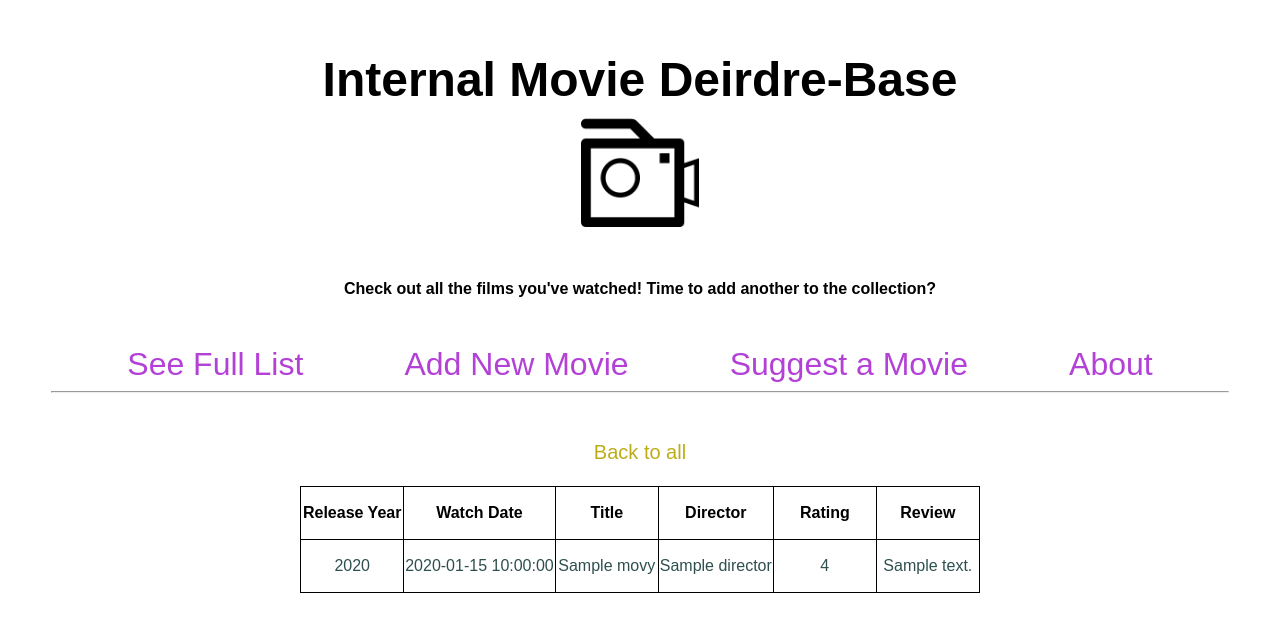
After one commit to deirdrelk/cs_361-classproject, a Flask app: page /year/archives in a window 1280 px wide. The commit adds this page. Shown: the top 632 px of the page. Run offline with Flask 2, Linux system fonts and the light colour scheme; a database or web service that is not in the repository returns one stand-in record (values such as "Sample title").

Commit message:
added different movie list views

```diff
--- a/app.py
+++ b/app.py
@@ -17,13 +17,13 @@ collection = db['movies']
 app = Flask(__name__)
 
 # homepage route, gets all films in the DB and displays them along with navigation and short intro blurb
-@app.route('/', methods=['GET'])
+@app.route('/', methods = ['GET'])
 def get_home_page():
     all_movies = collection.find()
     return render_template('index.html', movies = all_movies)
 
 # route to add new movie form
-@app.route('/add', methods=['GET','POST'])
+@app.route('/add', methods = ['GET','POST'])
 def add_movie():
     if request.method == 'POST':
         title = request.form['title']
@@ -37,18 +37,18 @@ def add_movie():
     return render_template("add_movie.html")
 
 # route to about page
-@app.route('/about', methods=['GET'])
+@app.route('/about', methods = ['GET'])
 def get_about_page():
     return render_template('about.html')
 
 # route to delete - called in index.html
-@app.route('/<id>/delete', methods=['DELETE'])
+@app.route('/<id>/delete', methods = ['DELETE'])
 def delete(id):
     collection.delete_one({"_id": ObjectId(id)})
     return get_home_page()
 
 # update a film
-@app.route('/<id>/edit', methods=['GET', 'POST'])
+@app.route('/<id>/edit', methods = ['GET', 'POST'])
 def edit(id):
     movie = collection.find_one({"_id": ObjectId(id)})
     if request.method == 'POST':
@@ -63,16 +63,30 @@ def edit(id):
     return render_template('edit_movie.html', movie = movie)
 
 # generate a random movie by calling microservice
-@app.route('/generate', methods=['GET', 'POST'])
+@app.route('/generate', methods = ['GET'])
 def generate_random_movie():
-    random_titles_array = ['Jurassic Park', 'Robocop', 'Tootsie', 'North by Northwest', 'Volver', 'Young Frankenstein', 'Babe', 'Scream', 'Rear Window']
-    movie_pick = quote(random_titles_array[randint(0,8)])
-    movie_api_url = f'https://us-central1-atlantean-bebop-349722.cloudfunctions.net/info?title={movie_pick}'
-    headers = {'Accept': 'application/json'}
-    response = requests.get(movie_api_url, headers=headers)
-    data = response.json()
-    if data.get('status') == 'Success':
-        return render_template('generatemovie.html', movie = data)
+    if request.method == 'GET':
+        random_titles_array = ['Jurassic Park', 'Robocop', 'Tootsie', 'North by Northwest', 'Volver', 'Young Frankenstein', 'Babe', 'Scream', 'Rear Window']
+        movie_pick = quote(random_titles_array[randint(0,8)])
+        movie_api_url = f'https://us-central1-atlantean-bebop-349722.cloudfunctions.net/info?title={movie_pick}'
+        headers = {'Accept': 'application/json'}
+        response = requests.get(movie_api_url, headers = headers)
+        data = response.json()
+        if data.get('status') == 'Success':
+            return render_template('generatemovie.html', movie = data)
+
+# filter films by year watched
+@app.route('/<sort>/archives', methods = ['GET'])
+def show_sort(sort):
+    if sort == 'date_watched':
+        movies_by_year = collection.find({}).sort(sort, 1)
+        return render_template('movies_archive.html', movie = movies_by_year)
+    if sort == 'year':
+        movies_by_release = collection.find({}).sort(sort, 1)
+        return render_template('movies_release.html', movie = movies_by_release)
+    if sort == 'rating':
+        movies_by_rating = collection.find({}).sort(sort, 1)
+        return render_template('movies_rating.html', movie = movies_by_rating)
 
 if __name__ == "__main__":
 
--- a/templates/base.html
+++ b/templates/base.html
@@ -14,7 +14,8 @@
         nav a {
             color: #b341d6;
             font-size: 2em;
-            margin-left: 50px;
+            margin-left: 25px;
+            margin-right: 25px;
             text-decoration: none;
         }
         nav {
@@ -24,6 +25,9 @@
         }
         h1 {
             font-size: 3em;
+        }
+        h2 {
+            font-size: 1.5em;
         }
         img.logo {
             align-self: center;
@@ -38,9 +42,9 @@
 <body>
     <nav>
         <a href='/'>See Full List</a>
-        <a href='/add'>Add New Film</a>
+        <a href='/add'>Add New Movie</a>
+        <a href='/generate'>Suggest a Movie</a>
         <a href='/about'>About</a>
-        <a href='/generate'>Generate a Movie</a>
     </nav>
     <hr>
     <div class="content">
--- a/templates/generatemovie.html
+++ b/templates/generatemovie.html
@@ -15,8 +15,6 @@
     <p><strong>Film Title:</strong> {{movie['title']}} <br><br>
     <strong>Film Director:</strong> {{movie['director']}} <br><br>
     <strong>Release Year:</strong> {{movie['year']}} </p>
-    <h3>Do you want to add this film to your watch list?</h3>
-    <button>Yes</button>
-    <button>No</button>
+    <h3><a href='/generate'>Hmmm, not this one...</a></h3>
 </div>
 {% endblock %}
--- /dev/null
+++ b/templates/movies_release.html
@@ -0,0 +1,40 @@
+{% extends 'base.html' %}
+
+{% block content %}
+    <style>
+        table,th,
+        td {
+        border: 1px solid black;
+        height: 50px
+        }
+        a {
+            font-size: 1.25em;
+            color: #bdac1a;
+            text-decoration: none;
+        }
+    </style>
+    <a href="/">Back to all</a>
+    <table>
+        <thead>
+            <tr>
+                <th>Release Year</th>
+                <th>Watch Date</th>
+                <th>Title</th>
+                <th>Director</th>
+                <th>Rating</th>
+                <th>Review</th>
+            </tr>
+        </thead>
+        {% for movie in movie %}
+        <tbody>
+            <tr>
+                <td>{{movie['year']}}</td>
+                <td>{{movie['date_watched']}}</td>
+                <td>{{movie['title']}}</td>
+                <td>{{movie['director']}}</td>
+                <td>{{movie['rating']}}</td>
+                <td>{{movie['review']}}</td>
+            </tr>
+        </tbody>
+        {% endfor %}
+{% endblock %}
```
Also changed, not shown: templates/about.html (+10 -6 lines), templates/index.html (+22 -1 lines), templates/movies_archive.html (added, +40 -0 lines), templates/movies_rating.html (added, +40 -0 lines).
